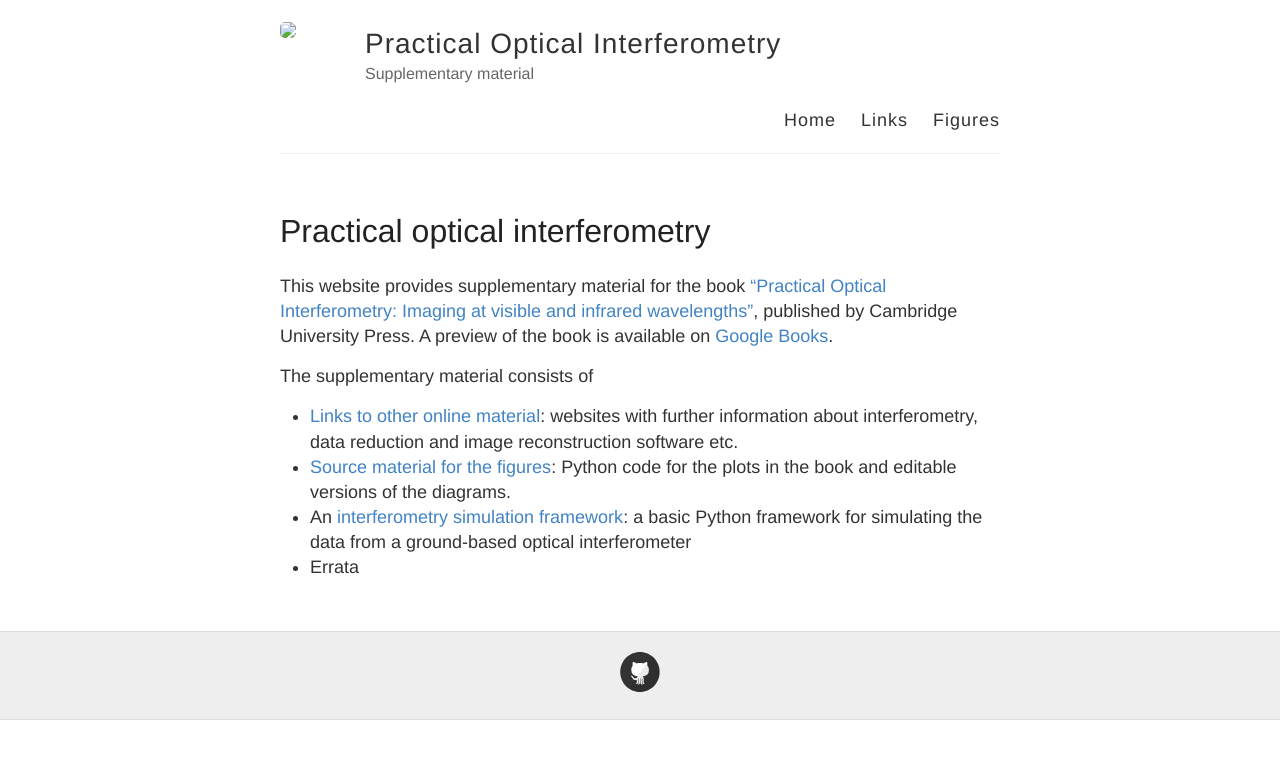
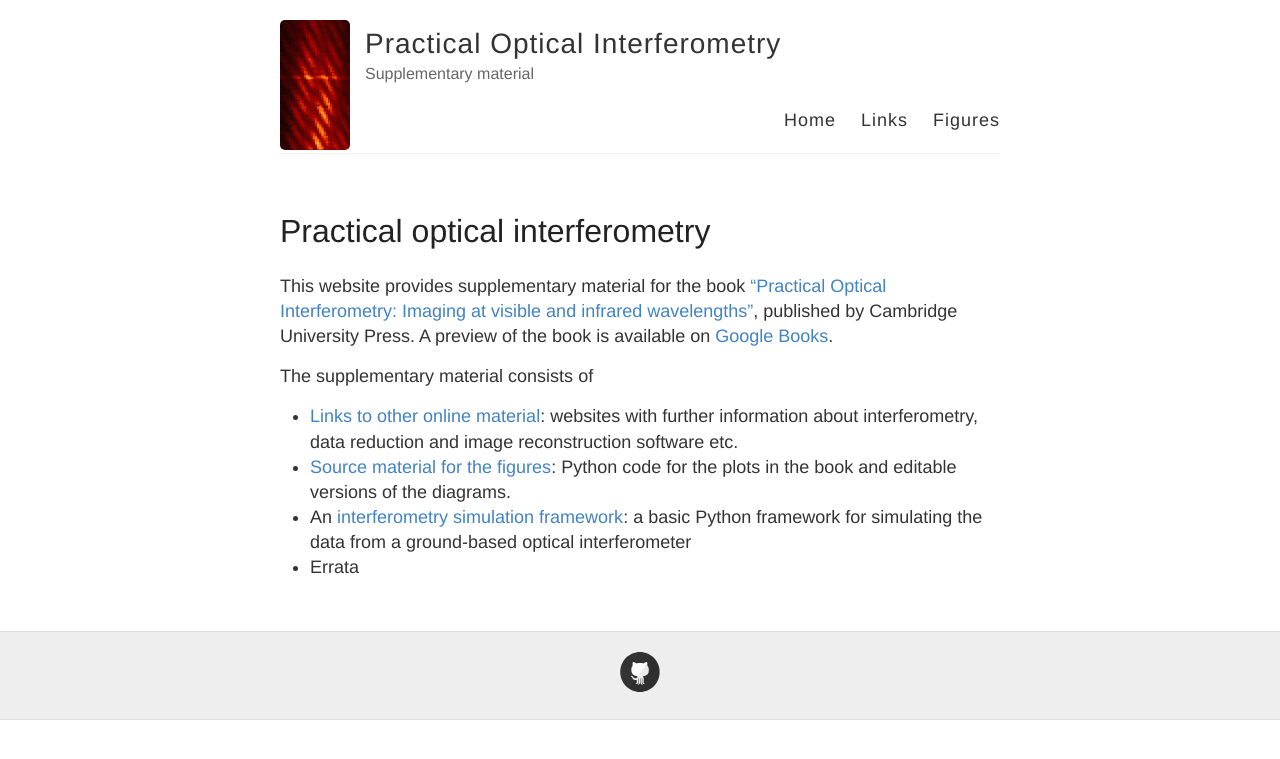
Before and after one commit to dbuscher/practical-optical-interferometry, a Jekyll site: the page built from index.md, in a window 1280 px wide. Shown: the top 759 px of the page. Built offline with Jekyll 4.4.1, drawn with Linux system fonts in a browser that asks for light colours.

Commit message:
Corrected avatar

```diff
--- a/_config.yml
+++ b/_config.yml
@@ -9,7 +9,7 @@ name: Practical Optical Interferometry
 description: Supplementary material
 
 # URL of your avatar or profile pic (you could use your GitHub profile pic)
-avatar: https://dbuscher.github.io/practical-optical-interferometry/inset-image.png
+avatar: https://dbuscher.github.io/practical-optical-interferometry/images/inset-image.png
 
 #
 # Flags below are optional
```
